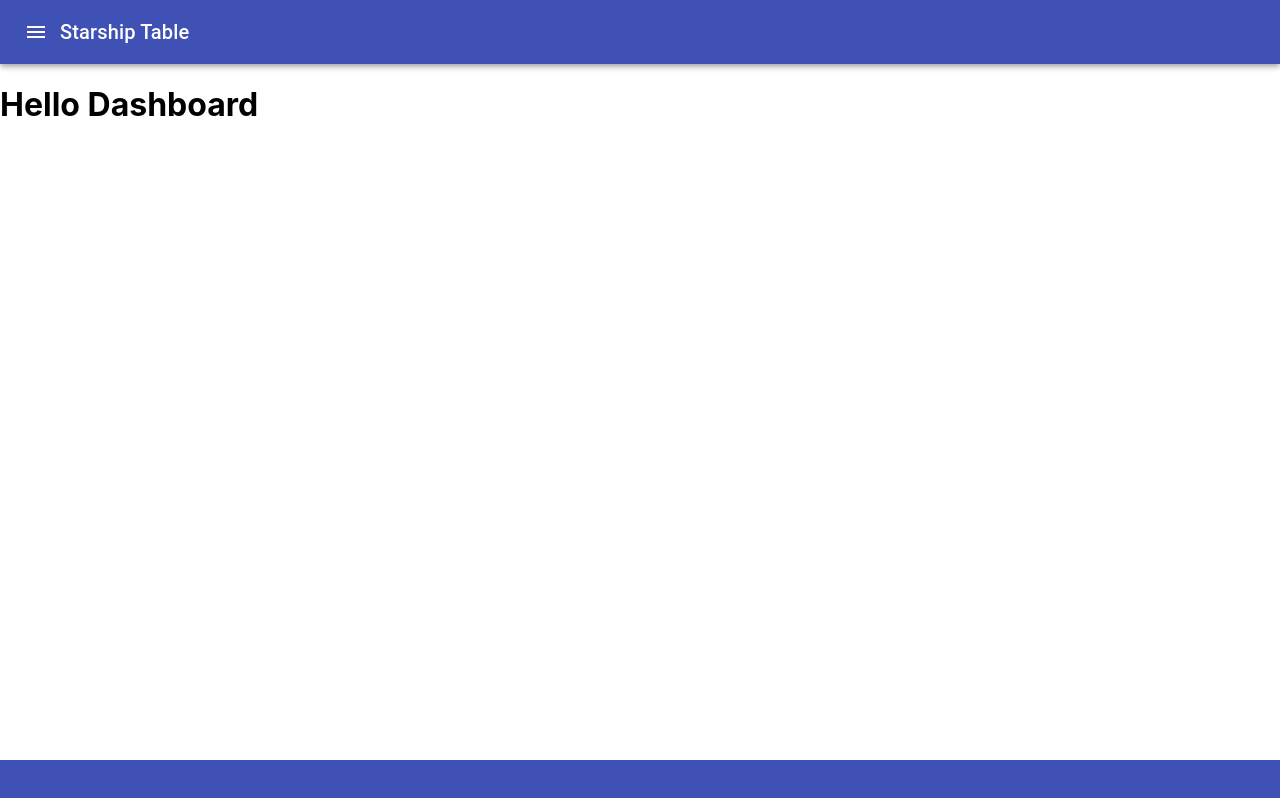
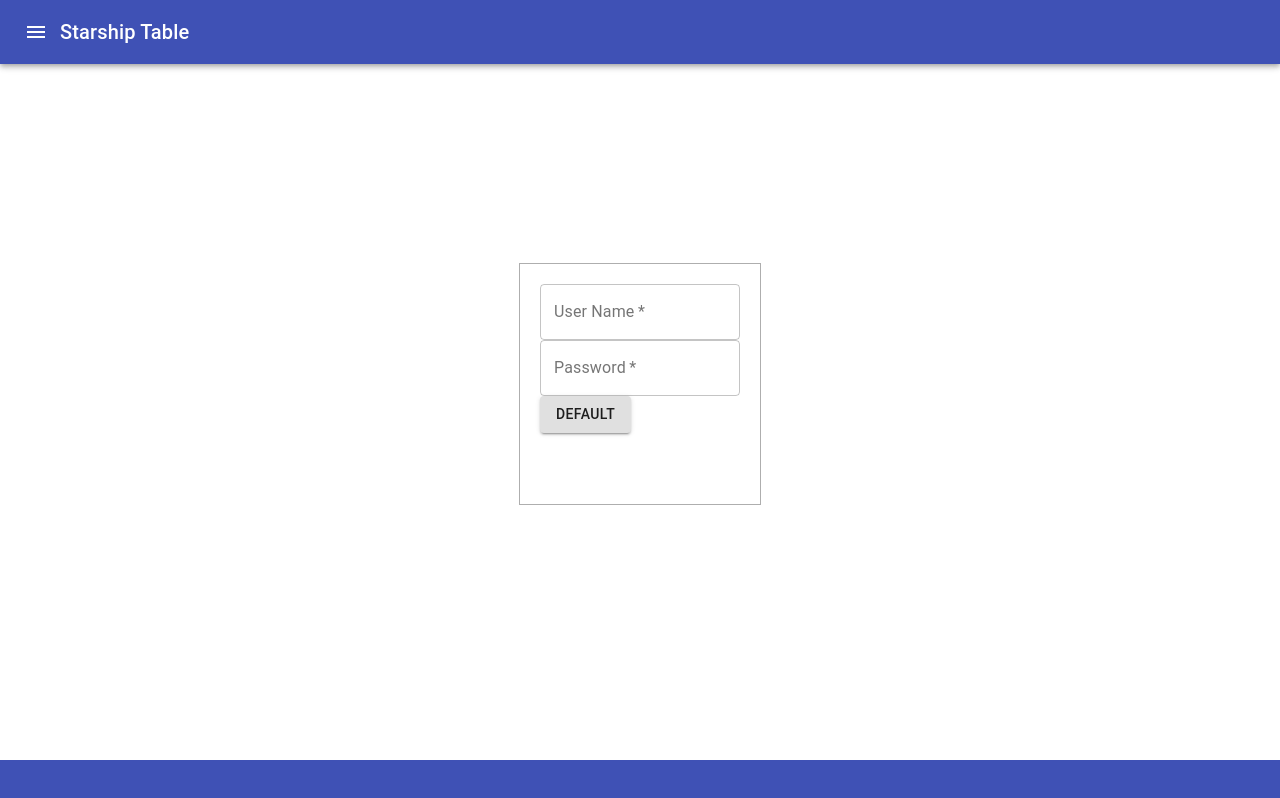
Before and after one commit to sambhavjain-rally/StarshipTable, a React (Create React App) app: page / in a window 1280 px wide. Built offline with nearby package versions, Linux system fonts and the light colour scheme; the HTML template or start-up script is replaced by a standard one.

Commit message:
Login Page

```diff
--- a/src/components/Dashboard/Dashboard.tsx
+++ b/src/components/Dashboard/Dashboard.tsx
@@ -6,7 +6,7 @@ export default function Dashboard() {
     return (
         <React.Fragment>
             <Header></Header>
-            <h1>Hello Dashboard</h1>
+            <h1>You were successfully able to route to dashboard</h1>
             <Footer></Footer>
         </React.Fragment>
     );
--- a/src/components/Login/Login.scss
+++ b/src/components/Login/Login.scss
@@ -0,0 +1,12 @@
+.container{
+    display: flex;
+    justify-content: center;
+    align-items: center;
+    height: 80vh;
+    .loginBox{
+        height: 200px;
+        width: 200px;
+        padding: 20px;
+        border: solid 1px #aeaeae;
+    }
+}
--- a/src/components/Login/Login.tsx
+++ b/src/components/Login/Login.tsx
@@ -1,13 +1,54 @@
-import React from 'react';
+import React, { useState } from 'react';
 import Header from '../Header/Header';
 import Footer from '../Footer/Footer';
+import TextField from '@material-ui/core/TextField';
+import Button from '@material-ui/core/Button';
+import './Login.scss';
+import { useHistory } from "react-router-dom";
+
 
 export default function Login() {
+    const history = useHistory();
+    let [userName, setUserName] = useState("");
+    let [password, setPassword] = useState("");
+
+    function handleSubmit() {
+        if (userName === "srihari.karnam" && password === "P@ssw0rd") {
+            history.push("/dashboard");
+        } else {
+            alert ("Wrong Username and Password");
+        }
+    }
+
     return (
         <React.Fragment>
             <React.Fragment>
                 <Header></Header>
-                <h1>Hello Login</h1>
+                <div className="container">
+                    <div className="loginBox">
+                        <div>
+                            <TextField
+                                required
+                                label="User Name"
+                                variant="outlined"
+                                onChange={(e) => setUserName(userName = e.target.value)}
+                            />
+                        </div>
+                        <div>
+                            <TextField
+                                required
+                                label="Password"
+                                type="password"
+                                variant="outlined"
+                                onChange={(e) => setPassword(password = e.target.value)}
+                            />
+                        </div>
+                        <div>
+                            {/* <Button onClick={() => history.push('/dashboard')} variant="contained">Default</Button> */}
+                            <Button onClick={handleSubmit} variant="contained">Default</Button>
+                        </div>
+                    </div>
+                </div>
                 <Footer></Footer>
             </React.Fragment>
         </React.Fragment>
--- a/src/index.tsx
+++ b/src/index.tsx
@@ -9,7 +9,7 @@ import Login from './components/Login/Login';
 const routing = (
   <Router>
     <div>
-      <Route exact path="/" component={Dashboard} />
+      <Route exact path="/" component={Login} />
       <Route path="/dashboard" component={Dashboard} />
       <Route path="/login" component={Login} />
     </div>
```
